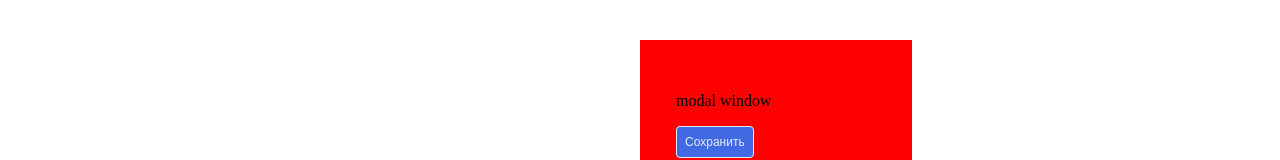
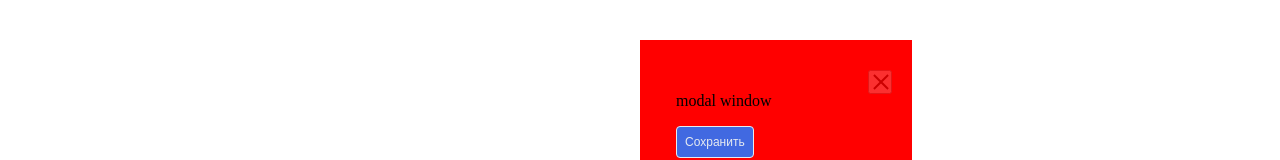
Before and after one commit to Chackmoole/my_project, a React app: page / in a window 1280 px wide. Both pictures are taken after typing "Sample" into the empty fields and a click on the button "Добавить пользователя". Shown: the part 360-520 px from the top of the page. Built offline with nearby package versions, Linux system fonts and the light colour scheme; the HTML template or start-up script is replaced by a standard one.

Commit message:
Добавлена кнопка крестик в ui. Так же добавлена кнопка крестик в компонент модальное окно.

```diff
--- a/src/components/AddUserModal/AddUserModal.jsx
+++ b/src/components/AddUserModal/AddUserModal.jsx
@@ -1,6 +1,7 @@
 import React from 'react';
 import { StyledAddUserModal } from 'components/AddUserModal/AddUserModal.styled';
 import Button from 'src/ui/Button/Button';
+import CrossButton from 'src/ui/CrossButton/CrossButton';
 
 const AddUserModal = ({ isModalOpen, closeModal }) => {
   if (!isModalOpen) {
@@ -9,6 +10,7 @@ const AddUserModal = ({ isModalOpen, closeModal }) => {
 
   return (
     <StyledAddUserModal>
+      <CrossButton onClick={closeModal} />
       <p>modal window</p>
       <Button onClick={closeModal}>Сохранить</Button>
     </StyledAddUserModal>
--- /dev/null
+++ b/src/ui/CrossButton/CrossButton.jsx
@@ -0,0 +1,8 @@
+import React from 'react';
+import { StyledCrossButton } from 'src/ui/CrossButton/CrossButton.styled';
+
+const CrossButton = (props) => {
+  return <StyledCrossButton onClick={props.onClick} />;
+};
+
+export default CrossButton;
--- /dev/null
+++ b/src/ui/CrossButton/CrossButton.styled.js
@@ -0,0 +1,36 @@
+import styled from 'styled-components';
+
+export const StyledCrossButton = styled.button`
+  position: absolute;
+  top: 30px;
+  right: 20px;
+  width: 24px;
+  height: 24px;
+  opacity: 0.2;
+  cursor: pointer;
+  transition: opacity ease 0.5s;
+
+  &:hover {
+    opacity: 1;
+  }
+
+  ::before,
+  ::after {
+    content: '';
+    position: absolute;
+    top: 9px;
+    left: 1px;
+    display: block;
+    width: 20px;
+    height: 2px;
+    background: #000;
+  }
+
+  ::before {
+    transform: rotate(-45deg);
+  }
+
+  ::after {
+    transform: rotate(45deg);
+  }
+`;
```
